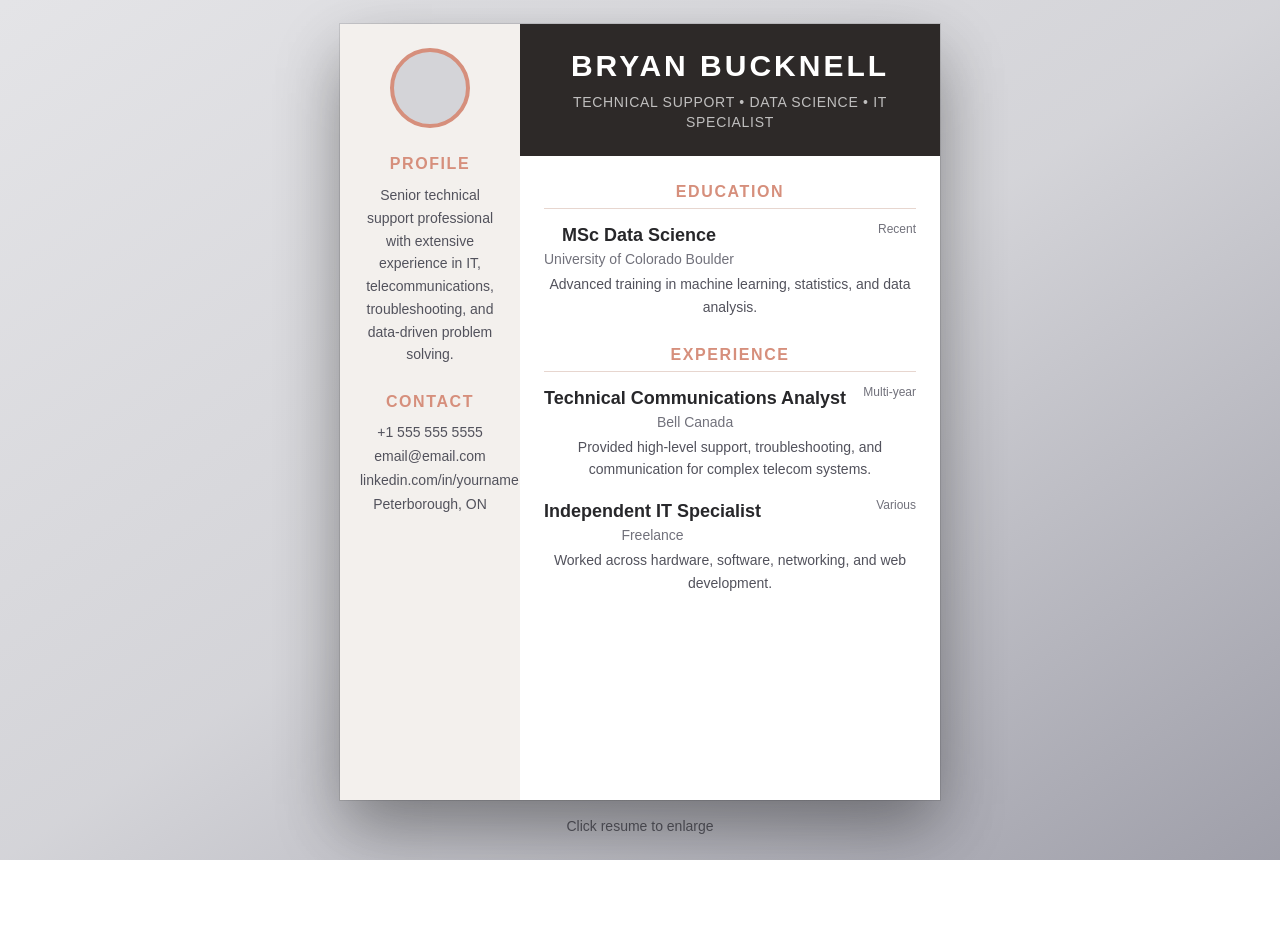
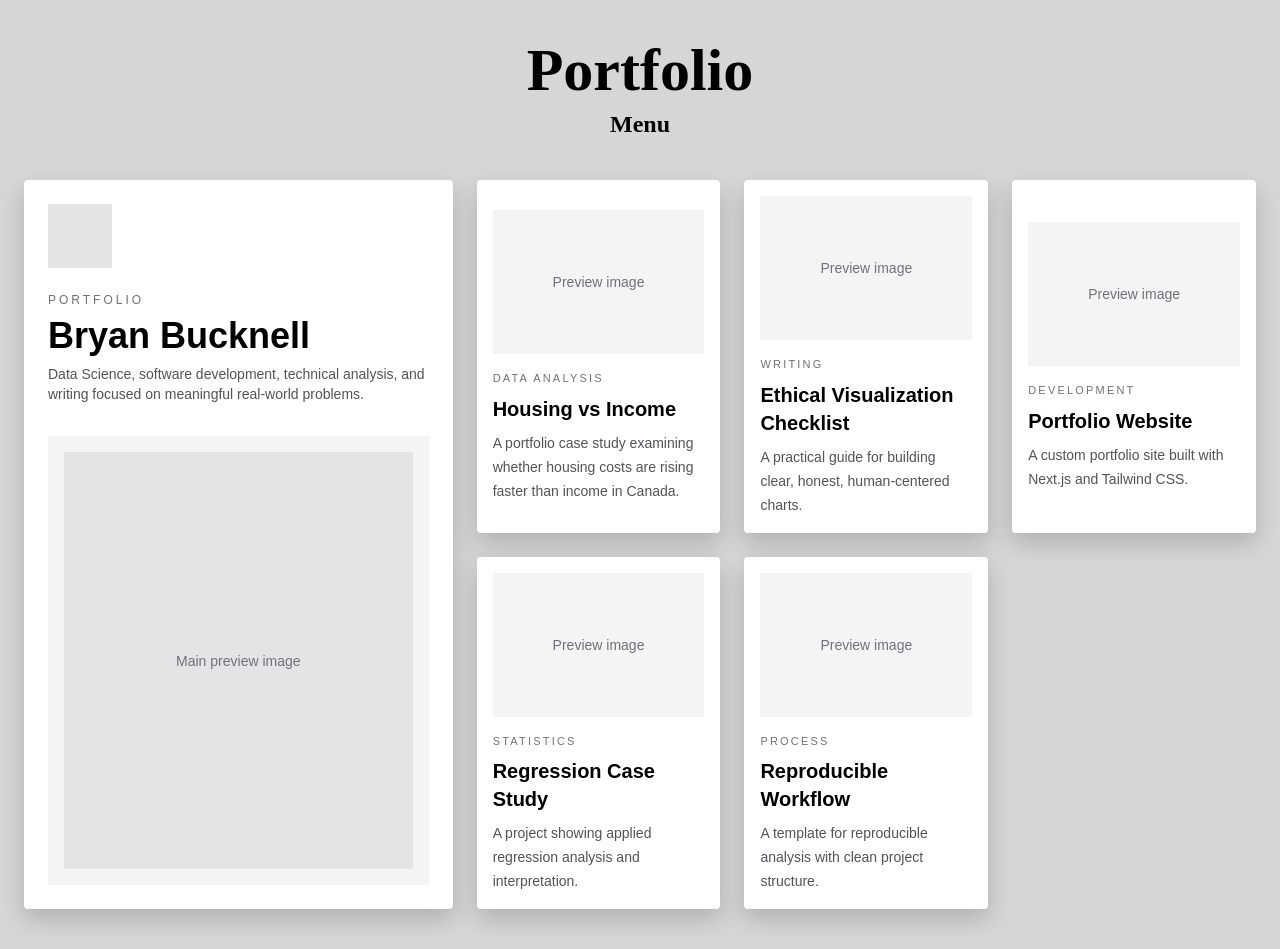
Before and after one commit to brbucknell/threepillars, a Next.js app: page /portfolio in a window 1280 px wide. Before the commit the page ends 860 px from the top, so only its background shows below. Built offline with nearby package versions, Linux system fonts and the light colour scheme.

Commit message:
Update page.tsx

```diff
--- a/app/portfolio/page.tsx
+++ b/app/portfolio/page.tsx
@@ -2,48 +2,247 @@
 
 import { useState } from "react";
 
-export default function ResumePage() {
-  const [open, setOpen] = useState(false);
+type Project = {
+  id: number;
+  title: string;
+  category: string;
+  image: string;
+  summary: string;
+  article: string;
+  code: string;
+  github?: string;
+  demo?: string;
+};
+
+const projects: Project[] = [
+  {
+    id: 1,
+    title: "Housing vs Income",
+    category: "Data Analysis",
+    image: "/project1.jpg",
+    summary: "A portfolio case study examining whether housing costs are rising faster than income in Canada.",
+    article:
+      "This project explores Canadian affordability trends using publicly available datasets. It compares income growth with housing cost growth and presents the findings through clear visual storytelling. The goal is to show both technical skill and social relevance.",
+    code: `import pandas as pd
+import matplotlib.pyplot as plt
+
+df = pd.read_csv("housing_income.csv")
+
+plt.plot(df["year"], df["income"], label="Income")
+plt.plot(df["year"], df["housing"], label="Housing")
+plt.legend()
+plt.show()`,
+    github: "#",
+    demo: "#",
+  },
+  {
+    id: 2,
+    title: "Ethical Visualization Checklist",
+    category: "Writing",
+    image: "/project2.jpg",
+    summary: "A practical guide for building clear, honest, human-centered charts.",
+    article:
+      "This piece explains how data visuals can mislead and how to avoid that. It focuses on clarity, fairness, labeling, and audience understanding. It is meant to show communication skill as well as ethical thinking.",
+    code: `const checklist = [
+  "Clear labels",
+  "No misleading scales",
+  "Accessible colors",
+  "Relevant context"
+];
+
+console.log(checklist);`,
+    github: "#",
+  },
+  {
+    id: 3,
+    title: "Portfolio Website",
+    category: "Development",
+    image: "/project3.jpg",
+    summary: "A custom portfolio site built with Next.js and Tailwind CSS.",
+    article:
+      "This project demonstrates front-end development skills, responsive design, and personal branding. The design focuses on clarity, professional tone, and strong project presentation.",
+    code: `export default function Home() {
+  return (
+    <main className="min-h-screen">
+      <h1>My Portfolio</h1>
+    </main>
+  );
+}`,
+    github: "#",
+    demo: "#",
+  },
+  {
+    id: 4,
+    title: "Regression Case Study",
+    category: "Statistics",
+    image: "/project4.jpg",
+    summary: "A project showing applied regression analysis and interpretation.",
+    article:
+      "This case study demonstrates how regression can be used to examine real-world patterns. It focuses not just on the model, but on interpretation, assumptions, and communication of results.",
+    code: `import statsmodels.api as sm
+
+X = df[["x1", "x2"]]
+y = df["y"]
+
+X = sm.add_constant(X)
+model = sm.OLS(y, X).fit()
+print(model.summary())`,
+    github: "#",
+  },
+  {
+    id: 5,
+    title: "Reproducible Workflow",
+    category: "Process",
+    image: "/project5.jpg",
+    summary: "A template for reproducible analysis with clean project structure.",
+    article:
+      "This project highlights workflow discipline: structured folders, reusable code, version control, and documented steps. It is aimed at showing reliability and professionalism.",
+    code: `project/
+  data/
+  notebooks/
+  src/
+  outputs/
+  README.md`,
+    github: "#",
+  },
+];
+
+export default function PortfolioPage() {
+  const [selectedProject, setSelectedProject] = useState<Project | null>(null);
 
   return (
-    <main className="min-h-screen bg-gradient-to-br from-zinc-200 via-zinc-300 to-zinc-400 flex items-center justify-center p-6">
-      <div className="flex flex-col items-center gap-4">
-        <button
-          onClick={() => setOpen(true)}
-          className="group relative transition-transform duration-300 hover:scale-[1.02]"
-        >
-          <div className="relative w-[420px] sm:w-[500px] md:w-[600px]">
-            <div className="absolute inset-0 translate-y-6 scale-95 rounded-sm bg-black/20 blur-2xl" />
-            <div className="relative bg-white shadow-[0_30px_60px_rgba(0,0,0,0.28)] ring-1 ring-black/10 overflow-hidden">
-              <div className="aspect-[8.5/11] w-full">
-                <ResumeMockup />
+    <main className="min-h-screen bg-[#d6d6d6] px-6 py-10">
+      <div className="mx-auto max-w-7xl">
+        <div className="text-center">
+          <h1
+            className="text-5xl font-black text-black sm:text-6xl"
+            style={{ fontFamily: "serif" }}
+          >
+            Portfolio
+          </h1>
+          <p
+            className="mt-2 text-2xl font-bold text-black"
+            style={{ fontFamily: "serif" }}
+          >
+            Menu
+          </p>
+        </div>
+
+        <div className="mt-10 grid gap-6 lg:grid-cols-[1.1fr_2fr]">
+          <div className="rounded-sm bg-white p-6 shadow-[0_10px_24px_rgba(0,0,0,0.18)]">
+            <div className="flex h-full flex-col">
+              <div className="mb-6 h-16 w-16 bg-zinc-200" />
+
+              <p className="text-xs uppercase tracking-[0.25em] text-zinc-500">
+                Portfolio
+              </p>
+
+              <h2 className="mt-2 text-4xl font-extrabold text-black">
+                Bryan Bucknell
+              </h2>
+
+              <p className="mt-2 text-sm text-zinc-600">
+                Data Science, software development, technical analysis, and
+                writing focused on meaningful real-world problems.
+              </p>
+
+              <div className="mt-8 flex-1 bg-zinc-100 p-4">
+                <div className="flex h-full min-h-[320px] items-center justify-center bg-zinc-200 text-sm text-zinc-500">
+                  Main preview image
+                </div>
               </div>
             </div>
           </div>
-        </button>
 
-        <p className="text-sm text-zinc-700/80">Click resume to enlarge</p>
+          <div className="grid gap-6 sm:grid-cols-2 xl:grid-cols-3">
+            {projects.map((project) => (
+              <button
+                key={project.id}
+                onClick={() => setSelectedProject(project)}
+                className="rounded-sm bg-white p-4 text-left shadow-[0_10px_24px_rgba(0,0,0,0.18)] transition hover:-translate-y-1"
+              >
+                <div className="mb-4 flex h-36 items-center justify-center bg-zinc-100 text-sm text-zinc-500">
+                  Preview image
+                </div>
+
+                <p className="text-[11px] uppercase tracking-[0.2em] text-zinc-500">
+                  {project.category}
+                </p>
+
+                <h3 className="mt-2 text-xl font-bold text-black">
+                  {project.title}
+                </h3>
+
+                <p className="mt-2 text-sm leading-6 text-zinc-600">
+                  {project.summary}
+                </p>
+              </button>
+            ))}
+          </div>
+        </div>
       </div>
 
-      {open && (
-        <div
-          className="fixed inset-0 z-50 flex items-center justify-center bg-black/70 p-4"
-          onClick={() => setOpen(false)}
-        >
-          <div
-            className="relative max-h-[95vh] w-full max-w-5xl"
-            onClick={(e) => e.stopPropagation()}
-          >
-            <button
-              onClick={() => setOpen(false)}
-              className="absolute -top-12 right-0 bg-white px-3 py-1 text-sm shadow"
-            >
-              Close
-            </button>
+      {selectedProject && (
+        <div className="fixed inset-0 z-50 flex items-center justify-center bg-black/50 px-4 py-8">
+          <div className="max-h-[90vh] w-full max-w-5xl overflow-y-auto rounded-sm bg-white p-6 shadow-2xl">
+            <div className="mb-6 flex items-start justify-between gap-4">
+              <div>
+                <p className="text-xs uppercase tracking-[0.2em] text-zinc-500">
+                  {selectedProject.category}
+                </p>
+                <h2 className="mt-2 text-3xl font-bold text-black">
+                  {selectedProject.title}
+                </h2>
+              </div>
 
-            <div className="mx-auto w-full max-w-[900px] bg-white shadow-[0_40px_100px_rgba(0,0,0,0.45)] overflow-hidden">
-              <div className="aspect-[8.5/11] w-full">
-                <ResumeMockup />
+              <button
+                onClick={() => setSelectedProject(null)}
+                className="rounded border border-zinc-300 px-3 py-1 text-sm text-zinc-700 hover:bg-zinc-100"
+              >
+                Close
+              </button>
+            </div>
+
+            <div className="grid gap-6 lg:grid-cols-2">
+              <div>
+                <div className="mb-4 flex h-64 items-center justify-center bg-zinc-100 text-sm text-zinc-500">
+                  Expanded project preview
+                </div>
+
+                <h3 className="text-lg font-semibold text-black">Article Preview</h3>
+                <p className="mt-3 text-sm leading-7 text-zinc-700">
+                  {selectedProject.article}
+                </p>
+              </div>
+
+              <div>
+                <h3 className="text-lg font-semibold text-black">Code Preview</h3>
+                <pre className="mt-3 overflow-x-auto bg-zinc-950 p-4 text-sm text-zinc-100">
+                  <code>{selectedProject.code}</code>
+                </pre>
+
+                <div className="mt-6 flex flex-wrap gap-3">
+                  <a
+                    href={selectedProject.github || "#"}
+                    className="rounded border border-zinc-300 px-4 py-2 text-sm font-medium text-zinc-800 hover:bg-zinc-100"
+                  >
+                    View Code
+                  </a>
+
+                  <a
+                    href={selectedProject.demo || "#"}
+                    className="rounded bg-black px-4 py-2 text-sm font-medium text-white hover:bg-zinc-800"
+                  >
+                    Live Preview
+                  </a>
+
+                  <a
+                    href="#"
+                    className="rounded border border-zinc-300 px-4 py-2 text-sm font-medium text-zinc-800 hover:bg-zinc-100"
+                  >
+                    Read Article
+                  </a>
+                </div>
               </div>
             </div>
           </div>
@@ -52,118 +251,3 @@ export default function ResumePage() {
     </main>
   );
 }
-
-function ResumeMockup() {
-  return (
-    <div className="grid h-full w-full grid-cols-[30%_70%] text-sm text-zinc-700">
-      {/* LEFT */}
-      <aside className="bg-[#f3f0ed] px-5 py-6">
-        <div className="flex flex-col items-center mb-4">
-          <div className="h-20 w-20 rounded-full border-4 border-[#d68f7c] bg-zinc-300" />
-        </div>
-
-        <SectionTitle>PROFILE</SectionTitle>
-        <p className="leading-relaxed text-sm text-zinc-600">
-          Senior technical support professional with extensive experience in IT,
-          telecommunications, troubleshooting, and data-driven problem solving.
-        </p>
-
-        <SectionTitle>CONTACT</SectionTitle>
-        <div className="space-y-1 text-sm text-zinc-600">
-          <p>+1 555 555 5555</p>
-          <p>email@email.com</p>
-          <p>linkedin.com/in/yourname</p>
-          <p>Peterborough, ON</p>
-        </div>
-      </aside>
-
-      {/* RIGHT */}
-      <section>
-        <div className="bg-[#2d2928] px-6 py-6 text-white">
-          <h1 className="text-3xl font-semibold tracking-widest">
-            BRYAN BUCKNELL
-          </h1>
-          <p className="mt-2 text-sm uppercase tracking-wider text-white/70">
-            Technical Support • Data Science • IT Specialist
-          </p>
-        </div>
-
-        <div className="px-6 py-6">
-          <ResumeSection title="EDUCATION">
-            <ResumeItem
-              title="MSc Data Science"
-              place="University of Colorado Boulder"
-              years="Recent"
-              text="Advanced training in machine learning, statistics, and data analysis."
-            />
-          </ResumeSection>
-
-          <ResumeSection title="EXPERIENCE">
-            <ResumeItem
-              title="Technical Communications Analyst"
-              place="Bell Canada"
-              years="Multi-year"
-              text="Provided high-level support, troubleshooting, and communication for complex telecom systems."
-            />
-            <ResumeItem
-              title="Independent IT Specialist"
-              place="Freelance"
-              years="Various"
-              text="Worked across hardware, software, networking, and web development."
-            />
-          </ResumeSection>
-        </div>
-      </section>
-    </div>
-  );
-}
-
-function SectionTitle({ children }: { children: React.ReactNode }) {
-  return (
-    <h2 className="mt-6 mb-2 text-base font-bold tracking-widest text-[#d68f7c]">
-      {children}
-    </h2>
-  );
-}
-
-function ResumeSection({
-  title,
-  children,
-}: {
-  title: string;
-  children: React.ReactNode;
-}) {
-  return (
-    <div className="mb-6">
-      <h2 className="mb-3 border-b border-[#e7d6cf] pb-1 text-base font-bold tracking-widest text-[#d68f7c]">
-        {title}
-      </h2>
-      <div className="space-y-4">{children}</div>
-    </div>
-  );
-}
-
-function ResumeItem({
-  title,
-  place,
-  years,
-  text,
-}: {
-  title: string;
-  place: string;
-  years: string;
-  text: string;
-}) {
-  return (
-    <div>
-      <div className="mb-1 flex justify-between">
-        <div>
-          <h3 className="text-lg font-semibold text-zinc-800">{title}</h3>
-          <p className="text-sm text-zinc-500">{place}</p>
-        </div>
-        <span className="text-xs text-zinc-500">{years}</span>
-      </div>
-      <p className="text-sm leading-relaxed text-zinc-600">{text}</p>
-    </div>
-  );
-}
```
